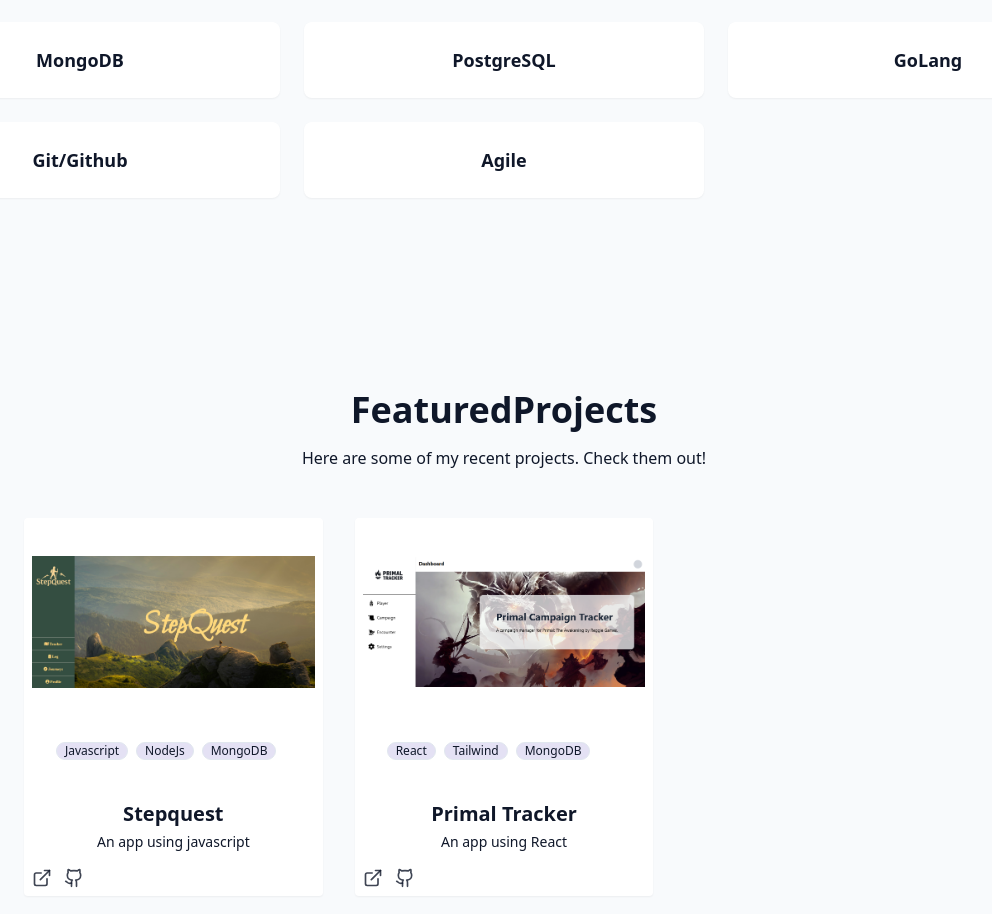
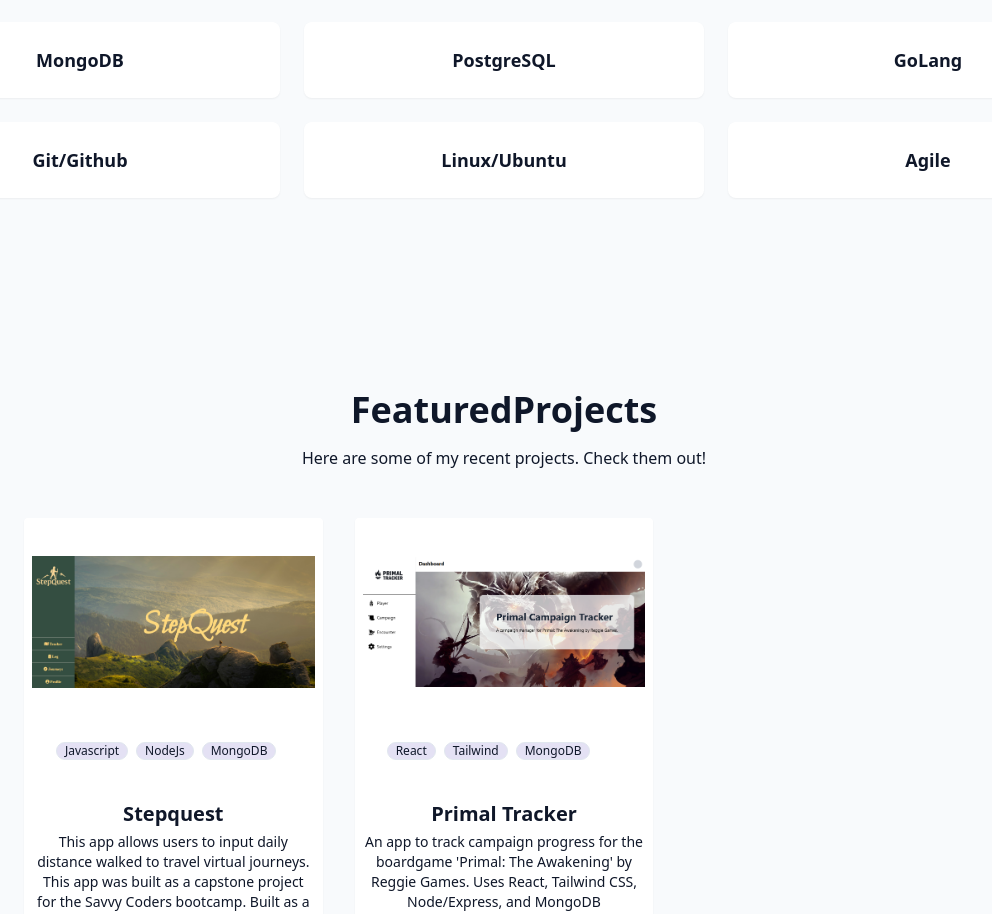
Before and after one commit to theokyle/profile, a React (Vite) app: page / in a window 1280 px wide. Shown: the part 2100-3014 px from the top of the page, without its empty margins (136-1128 px from the left). Built offline with nearby package versions, Linux system fonts and the light colour scheme.

Commit message:
update projects section links and hero styling

```diff
--- a/src/components/AboutMe.jsx
+++ b/src/components/AboutMe.jsx
@@ -20,7 +20,7 @@ export function AboutMe() {
 
                         <div className="flex flex-col sm:flex-row gap-4 pt-4 justify-center">
                             <a href="#contact" className="cosmic-button">Get in Touch</a>
-                            <a href="" className="px-6 py-2 rounded-full border border-primary text-primary hover:bg-primary/10 transition-colors duration-300">Download Resume</a>
+                            <a href="https://docs.google.com/document/d/1c0n9QqFIbodfiEC42NIIVSc-n786ojKH/edit?usp=sharing&ouid=112164895988933995841&rtpof=true&sd=true" className="px-6 py-2 rounded-full border border-primary text-primary hover:bg-primary/10 transition-colors duration-300">Download Resume</a>
                         </div>
 
                     </div>
--- a/src/components/Contact.jsx
+++ b/src/components/Contact.jsx
@@ -50,7 +50,9 @@ export function Contact() {
                     </a>
                     </div>
                     <div className="flex flex-col items-center w-full">
-                        <h4 className="font-medium">LinkedIn</h4>
+                        <a href="https://www.linkedin.com/in/kyle-butler-438263195" target="_blank">
+                            <h4 className="font-medium">LinkedIn</h4>
+                            </a>
                     </div>
                 </div>
                 </div>
--- a/src/components/Hero.jsx
+++ b/src/components/Hero.jsx
@@ -5,7 +5,7 @@ export function Hero() {
     return (
         <section id="hero" className="relative min-h-screen flex flex-col items-center justify-center px-4">
             <div className="container max-w-4xl mx-auto text-center z-10 space-y-2">
-                <div className="space-y-6 md:text-6xl font-bold tracking-tight">
+                <div className="space-y-6 text-3xl md:text-6xl font-bold tracking-tight">
                     <h1>
                         <span className="opacity-0 animate-fade-in">Hi, I'm</span>
                         <span className="text-primary opacity-0 animate-fade-in-delay-1"> Kyle </span>
--- a/src/components/Projects.jsx
+++ b/src/components/Projects.jsx
@@ -4,16 +4,16 @@ const projects = [
     {
         id: 1,
         title: "Stepquest",
-        description: "An app using javascript",
+        description: "This app allows users to input daily distance walked to travel virtual journeys. This app was built as a capstone project for the Savvy Coders bootcamp. Built as a SPA using Javascript and Navigo with Express and MongoDB backend.",
         image: "/projects/stepquest_homepage.png",
         tags: ["Javascript", "NodeJs", "MongoDB"],
         githubUrl: "https://github.com/theokyle/stepQuest",
-        demoUrl: ""
+        demoUrl: "https://queststep.netlify.app/"
     },
     {
         id: 2,
         title: "Primal Tracker",
-        description: "An app using React",
+        description: "An app to track campaign progress for the boardgame 'Primal: The Awakening' by Reggie Games. Uses React, Tailwind CSS, Node/Express, and MongoDB",
         image: "/projects/primal_homepage.png",
         tags: ["React", "Tailwind", "MongoDB"],
         githubUrl: "",
@@ -52,9 +52,10 @@ export function Projects() {
                             <p className="text-muted-foreground text-sm mb-4">{project.description}</p>
                             <div className="flex justify-between items-center">
                                 <div className="flex space-x-3">
+                                    {project.demoUrl ?
                                     <a href={project.demoUrl} target="_blank" className="text-foreground/80 hover:text-primary transition-colors duration-300">
                                         <ExternalLink size={20} />
-                                    </a>
+                                    </a> : ""}
                                     <a href={project.githubUrl} target="_blank" className="text-foreground/80 hover:text-primary transition-colors duration-300">
                                         <Github size={20} />
                                     </a>
--- a/src/components/Skills.jsx
+++ b/src/components/Skills.jsx
@@ -2,19 +2,20 @@ import { useState } from "react";
 import { cn } from "../lib/util";
 
 const skills = [
-    {name: "HTML/CSS", level: 95, category: "frontend"},
-    {name: "Javascript", level: 90, category: "frontend"},
-    {name: "React", level: 95, category: "frontend"},
-    {name: "Tailwind CSS", level: 95, category: "frontend"},
+    {name: "HTML/CSS", category: "frontend"},
+    {name: "Javascript", category: "frontend"},
+    {name: "React", category: "frontend"},
+    {name: "Tailwind CSS", category: "frontend"},
 
-    {name: "Node.js", level: 95, category: "backend"},
-    {name: "Express", level: 95, category: "backend"},
-    {name: "MongoDB", level: 95, category: "backend"},
-    {name: "PostgreSQL", level: 95, category: "backend"},
-    {name: "GoLang", level: 95, category: "backend"},
+    {name: "Node.js", category: "backend"},
+    {name: "Express", category: "backend"},
+    {name: "MongoDB", category: "backend"},
+    {name: "PostgreSQL", category: "backend"},
+    {name: "GoLang", category: "backend"},
 
-    {name: "Git/Github", level: 95, category: "project management"},
-    {name: "Agile", level: 95, category: "project management"},
+    {name: "Git/Github", category: "project management"},
+    {name: "Linux/Ubuntu", category: "project management"},
+    {name: "Agile", category: "project management"},
 ]
 
 const categories = ["all", "frontend", "backend", "project management"]
```
